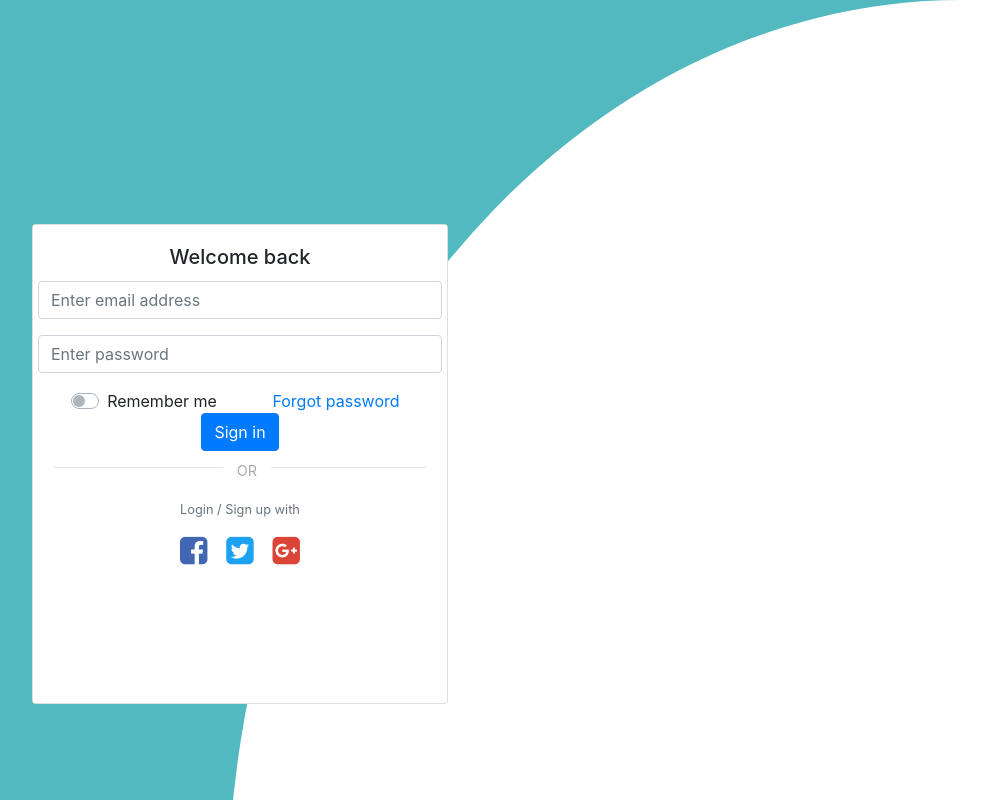
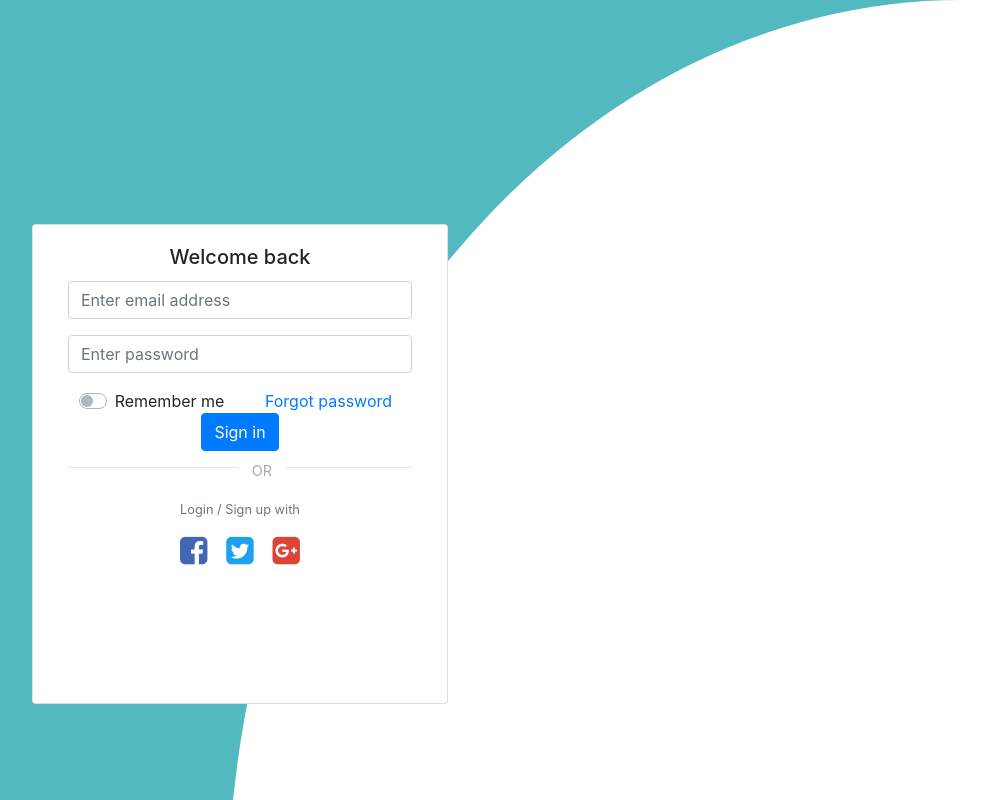
Before and after one commit to jakazzy/exercise-tracker-client, a React (Create React App) app: page / in a window 1280 px wide. Shown: the top 800 px of the page, without its empty margins (272-1259 px from the left). Built offline with nearby package versions, Linux system fonts and the light colour scheme.

Commit message:
center items in the login

```diff
--- a/package.json
+++ b/package.json
@@ -10,6 +10,7 @@
     "react": "^16.13.1",
     "react-bootstrap": "^1.3.0",
     "react-dom": "^16.13.1",
+    "react-icons": "^3.10.0",
     "react-scripts": "3.4.1"
   },
   "scripts": {
--- a/src/components/signin/signin.component.jsx
+++ b/src/components/signin/signin.component.jsx
@@ -2,7 +2,7 @@ import React from 'react'
 import Card from 'react-bootstrap/Card'
 import Button from 'react-bootstrap/Button'
 import Form from 'react-bootstrap/Form'
-import { Row, Col } from 'react-bootstrap'
+import { Row, Col, Container } from 'react-bootstrap'
 
 import './signin.styles.css'
 
@@ -18,21 +18,30 @@ const Signin = () => {
       }}>
       <Card.Body>
         <Card.Title>Welcome back</Card.Title>
+        <Container>
           <Form>
             <Form.Group as={Row} controlId="Email">
+              <Col>
                 <Form.Control
                   type="email"
                   placeholder="Enter email address"></Form.Control>
+              </Col>
             </Form.Group>
 
             <Form.Group as={Row} controlId="password">
+              <Col>
                 <Form.Control
                   type="password"
                   placeholder="Enter password"></Form.Control>
+              </Col>
             </Form.Group>
             <Form.Row>
               <Col sm={6}>
-              <Form.Check type="switch" id="remember-me" label="Remember me" />
+                <Form.Check
+                  type="switch"
+                  id="remember-me"
+                  label="Remember me"
+                />
               </Col>
               <Col sm={6}>
                 {' '}
@@ -46,11 +55,12 @@ const Signin = () => {
             </div>
             <Form.Text className="text-muted">Login / Sign up with</Form.Text>
             <div className="social-icons">
-            <i class="fa fa-facebook-square" aria-hidden="true"></i>
-            <i class="fa fa-twitter-square" aria-hidden="true"></i>
-            <i class="fa fa-google-plus-square" aria-hidden="true"></i>
+              <i className="fa fa-facebook-square" aria-hidden="true"></i>
+              <i className="fa fa-twitter-square" aria-hidden="true"></i>
+              <i className="fa fa-google-plus-square" aria-hidden="true"></i>
             </div>
           </Form>
+        </Container>
       </Card.Body>
     </Card>
   )
--- a/src/pages/signin-signup/signin-signup.styles.css
+++ b/src/pages/signin-signup/signin-signup.styles.css
@@ -31,3 +31,8 @@
 .fa-google-plus-square {
   color: #db4437;
 }
+
+$theme-colors: (
+  "primary": tomato,
+  "danger": teal
+);
```
Also changed, not shown: 1 other file (tests, documents, lock files or other folders). Lines whose indentation alone changed are shown as unchanged.
